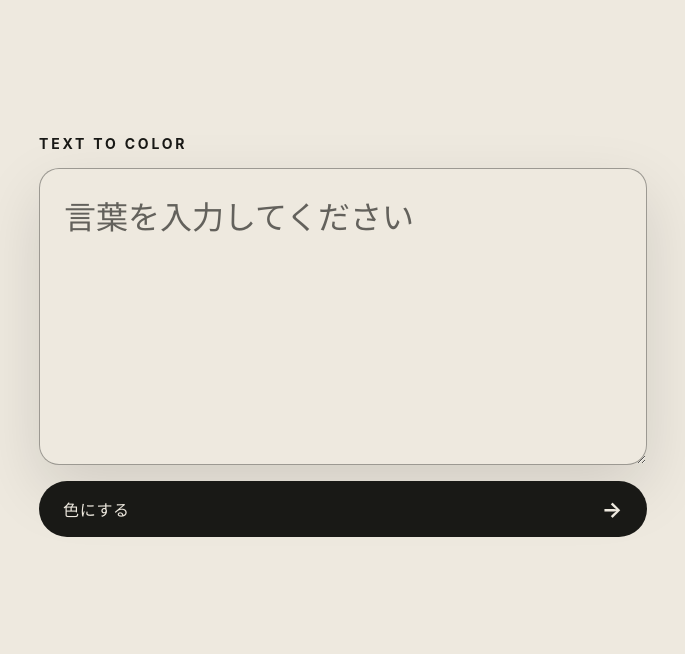
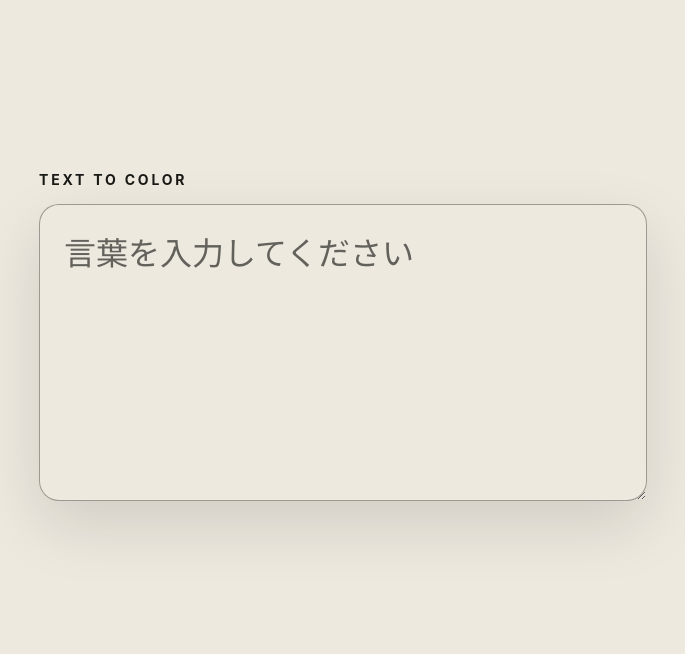
Before and after one commit to hirokiwa/text-to-color-ui, a website built with Vite: page index.html in a window 1280 px wide. Shown: the whole page, without its empty margins (297-982 px from the left). Built offline with nearby package versions, Linux system fonts and the light colour scheme.

Commit message:
Remove submit button

```diff
--- a/index.html
+++ b/index.html
@@ -22,10 +22,6 @@
           placeholder="言葉を入力してください"
           required
         ></textarea>
-        <button class="color-converter__submit" type="submit">
-          <span class="color-converter__submit-label">色にする</span>
-          <span class="color-converter__submit-arrow" aria-hidden="true">→</span>
-        </button>
         <output class="color-converter__result" for="color-text" aria-live="polite"></output>
         <p class="color-converter__message" role="status" aria-live="polite"></p>
       </form>
--- a/src/dom.ts
+++ b/src/dom.ts
@@ -15,14 +15,6 @@ export const getConverterElements = () => ({
   page: getRequiredElement(".page", HTMLBodyElement),
   form: getRequiredElement(".color-converter__form", HTMLFormElement),
   input: getRequiredElement(".color-converter__input", HTMLTextAreaElement),
-  submit: getRequiredElement(
-    ".color-converter__submit",
-    HTMLButtonElement,
-  ),
-  submitLabel: getRequiredElement(
-    ".color-converter__submit-label",
-    HTMLSpanElement,
-  ),
   result: getRequiredElement(".color-converter__result", HTMLOutputElement),
   message: getRequiredElement(".color-converter__message", HTMLParagraphElement),
   themeColor: getRequiredElement('meta[name="theme-color"]', HTMLMetaElement),
--- a/src/state.ts
+++ b/src/state.ts
@@ -6,9 +6,6 @@ const getMessage = (state: ConverterState) =>
 
 const getResult = (state: ConverterState) =>
   state.status === "success" ? state.color : "";
-
-const getSubmitLabel = (state: ConverterState) =>
-  state.status === "loading" ? "色を探しています" : "色にする";
 
 const applyColorTheme = (
   elements: ConverterElements,
@@ -32,10 +29,8 @@ export const renderConverterState = (
 ) => {
   const isLoading = state.status === "loading";
 
-  elements.submit.disabled = isLoading;
   elements.input.readOnly = isLoading;
   elements.form.setAttribute("aria-busy", `${isLoading}`);
-  elements.submitLabel.textContent = getSubmitLabel(state);
   elements.result.textContent = getResult(state);
   elements.message.textContent = getMessage(state);
   applyColorTheme(elements, state);
--- a/src/styles/base.css
+++ b/src/styles/base.css
@@ -22,12 +22,7 @@ body {
   margin: 0;
 }
 
-button,
 textarea {
   color: inherit;
   font: inherit;
 }
-
-button {
-  border: 0;
-}
--- a/src/styles/text-to-color.css
+++ b/src/styles/text-to-color.css
@@ -83,39 +83,6 @@
     0 1.5rem 4rem color-mix(in srgb, #000000, transparent 88%);
 }
 
-.color-converter__submit {
-  display: flex;
-  min-height: 3.5rem;
-  align-items: center;
-  justify-content: space-between;
-  border-radius: 100vmax;
-  background-color: var(--foreground-color);
-  color: var(--page-color);
-  cursor: pointer;
-  font-weight: 700;
-  letter-spacing: 0.04em;
-  padding: 0 1.5rem;
-  transition:
-    opacity 180ms ease,
-    scale 180ms ease,
-    background-color var(--transition-duration) ease,
-    color var(--transition-duration) ease;
-}
-
-.color-converter__submit:focus-visible {
-  outline: 0.2rem solid var(--foreground-color);
-  outline-offset: 0.2rem;
-}
-
-.color-converter__submit:disabled {
-  cursor: wait;
-  opacity: 0.6;
-}
-
-.color-converter__submit-arrow {
-  font-size: 1.35rem;
-}
-
 .color-converter__result {
   min-height: 2.75rem;
   align-self: center;
@@ -135,13 +102,6 @@
   text-align: center;
 }
 
-@media (any-hover: hover) {
-  .color-converter__submit:not(:disabled):hover {
-    opacity: 0.82;
-    scale: 0.99;
-  }
-}
-
 @media (width <= 40rem) {
   .color-converter {
     width: calc(100% - 2rem);
@@ -155,8 +115,7 @@
 
 @media (prefers-reduced-motion: reduce) {
   .page,
-  .color-converter__input,
-  .color-converter__submit {
+  .color-converter__input {
     transition-duration: 0.01ms;
   }
 }
```
